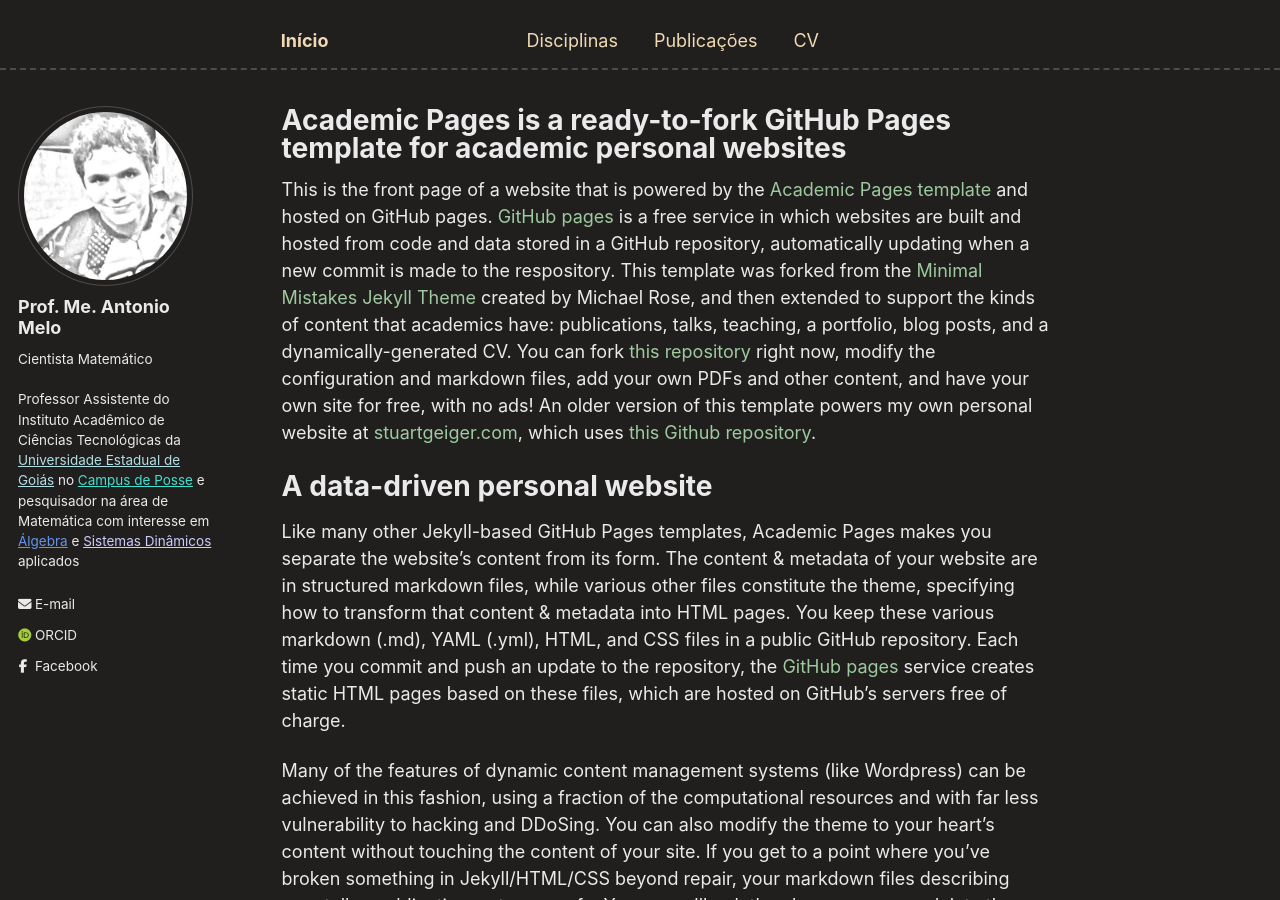
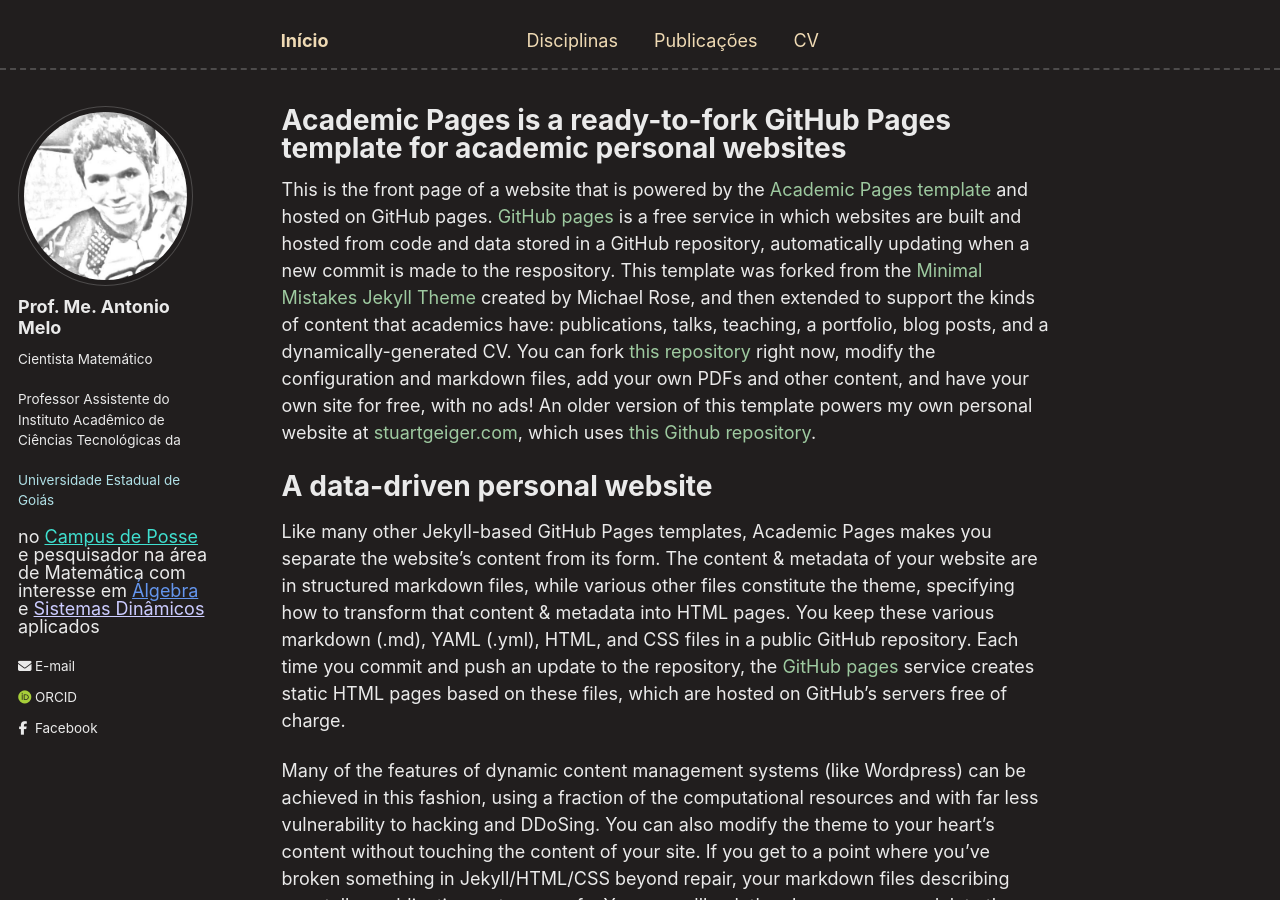
Before and after one commit to antmelo/antmelo.github.io, a Jekyll site: the page built from _pages/about.md, in a window 1280 px wide and 900 px high. Built offline with Jekyll 4.4.1, drawn with Linux system fonts in a browser that asks for light colours; some web fonts are replaced.

Commit message:
Update _config.yml

```diff
--- a/_config.yml
+++ b/_config.yml
@@ -26,7 +26,7 @@
   avatar           : "pencil_sketch_1460325811596.jpg"
   name             : "Prof. Me. Antonio Melo"
   pronouns         : # example: "she/her"
-  bio              : "Cientista Matemático <br> <br> Professor Assistente do Instituto Acadêmico de Ciências Tecnológicas da <a style='color: powderblue;' href='https://ueg.br'>Universidade Estadual de Goiás</a> no <a style='color: turquoise;' href='https://www.ueg.br/posse/'>Campus de Posse</a> e pesquisador na área de Matemática com interesse em <a style='color: #6495ed;' href='https://pt.wikipedia.org/wiki/%C3%81lgebra_abstrata'>Álgebra</a> e <a style='color: #ccccff;' href='https://pt.wikipedia.org/wiki/Sistema_din%C3%A2mico'>Sistemas Dinâmicos</a> aplicados"
+  bio              : "Cientista Matemático <br> <br> Professor Assistente do Instituto Acadêmico de Ciências Tecnológicas da <p style='color: powderblue;' href='https://ueg.br'>Universidade Estadual de Goiás</p> no <a style='color: turquoise;' href='https://www.ueg.br/posse/'>Campus de Posse</a> e pesquisador na área de Matemática com interesse em <a style='color: #6495ed;' href='https://pt.wikipedia.org/wiki/%C3%81lgebra_abstrata'>Álgebra</a> e <a style='color: #ccccff;' href='https://pt.wikipedia.org/wiki/Sistema_din%C3%A2mico'>Sistemas Dinâmicos</a> aplicados"
   employer         : # URL
   location         : # URL
   uri              : # URL
```
